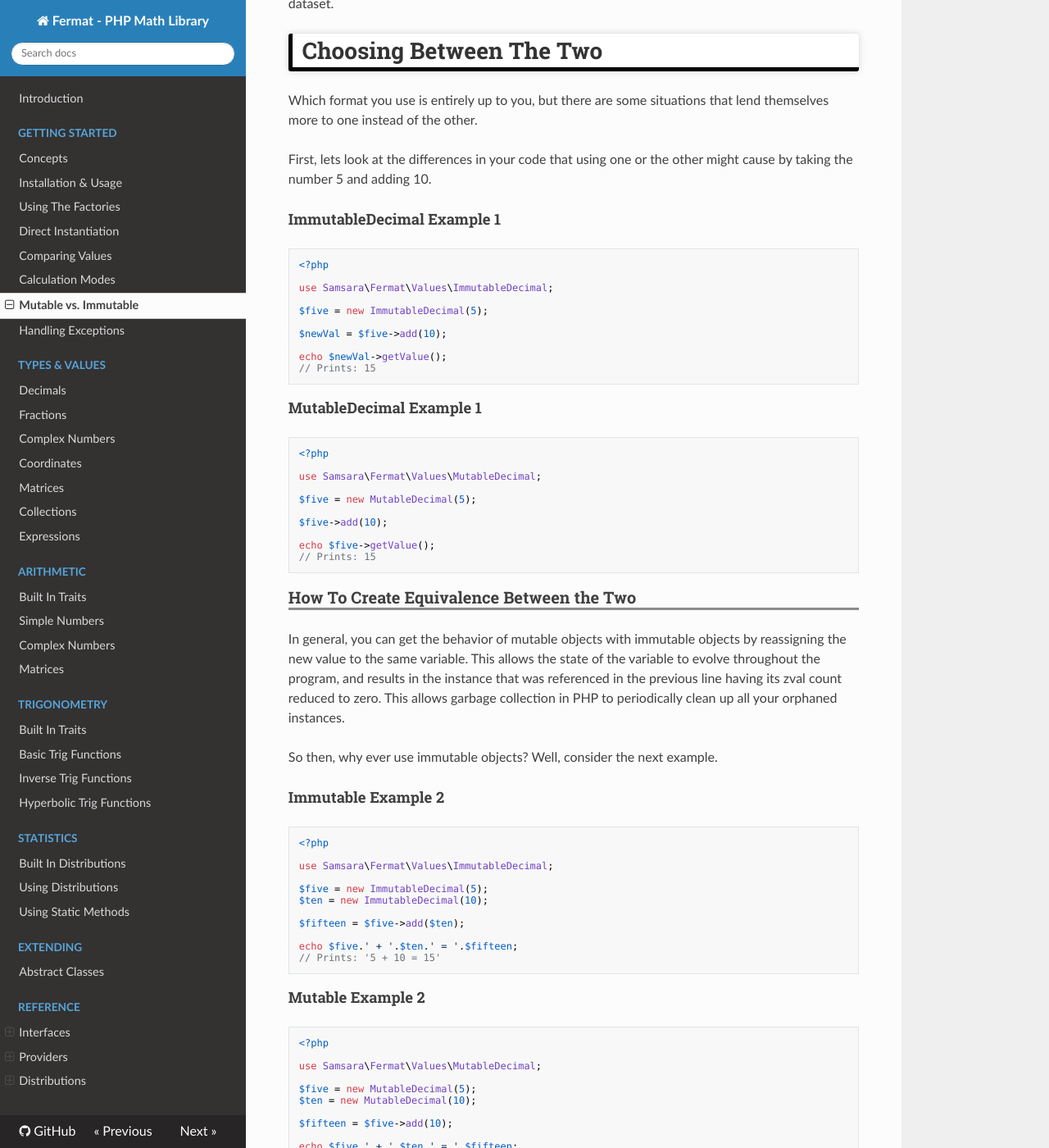
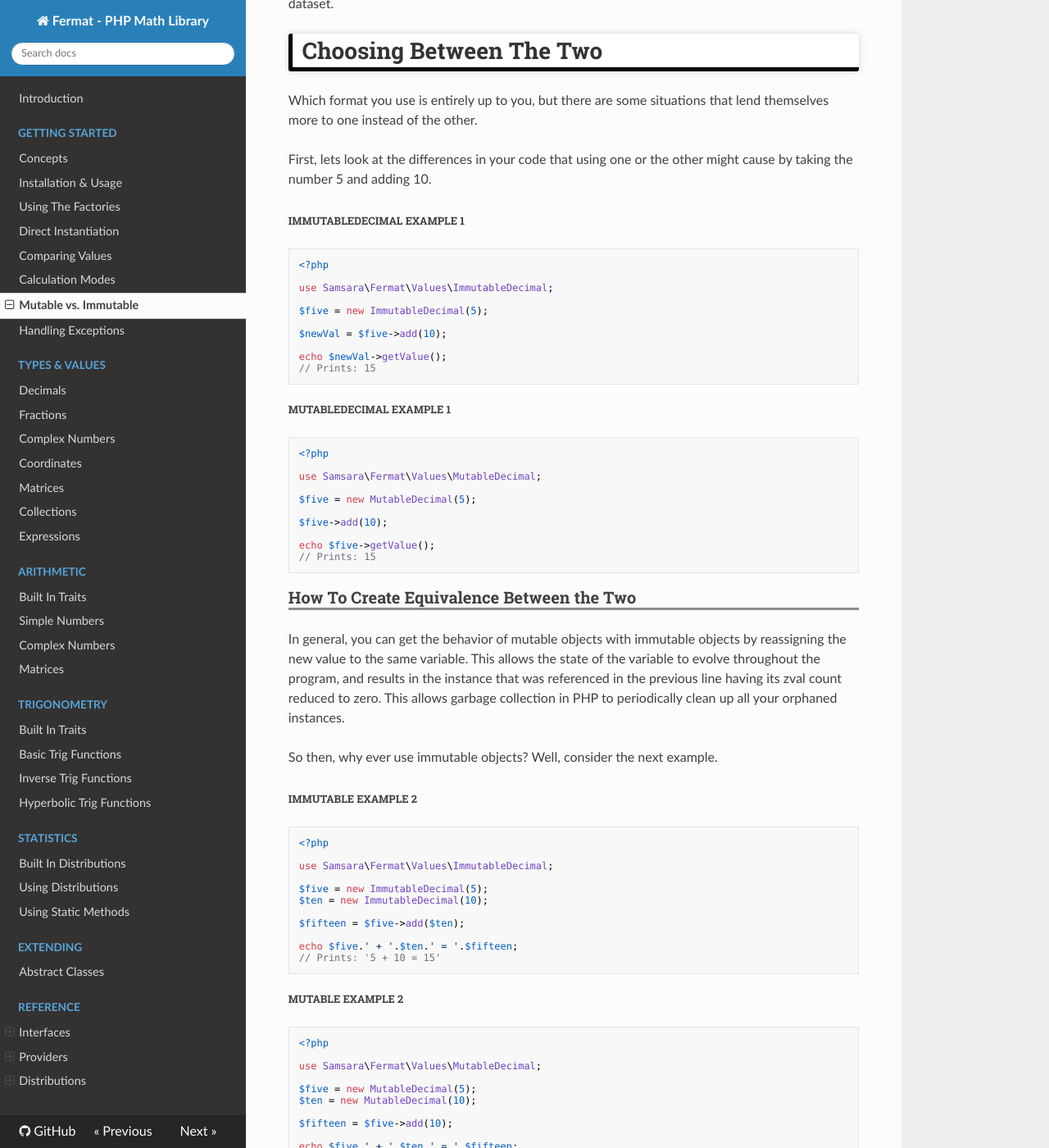
Before and after one commit to JordanRL/Fermat, an MkDocs documentation site: the page built from docs/getting-started/mutability.md, in a window 1280 px wide and 1400 px high, scrolled down 1212 px. Shown: the whole window at 82% size. Built offline with MkDocs 1.6.1, drawn with Linux system fonts in a browser that asks for light colours; nearby versions of some CDN libraries.

Commit message:
style change for h4

```diff
--- a/docs/css/custom.css
+++ b/docs/css/custom.css
@@ -41,6 +41,10 @@ h2 {
 
 h3 {
     border-bottom: 3px solid rgba(0, 0, 0, 0.45);
+}
+
+h4 {
+    font-variant-caps: all-small-caps;
 }
 
 h6 {
```
